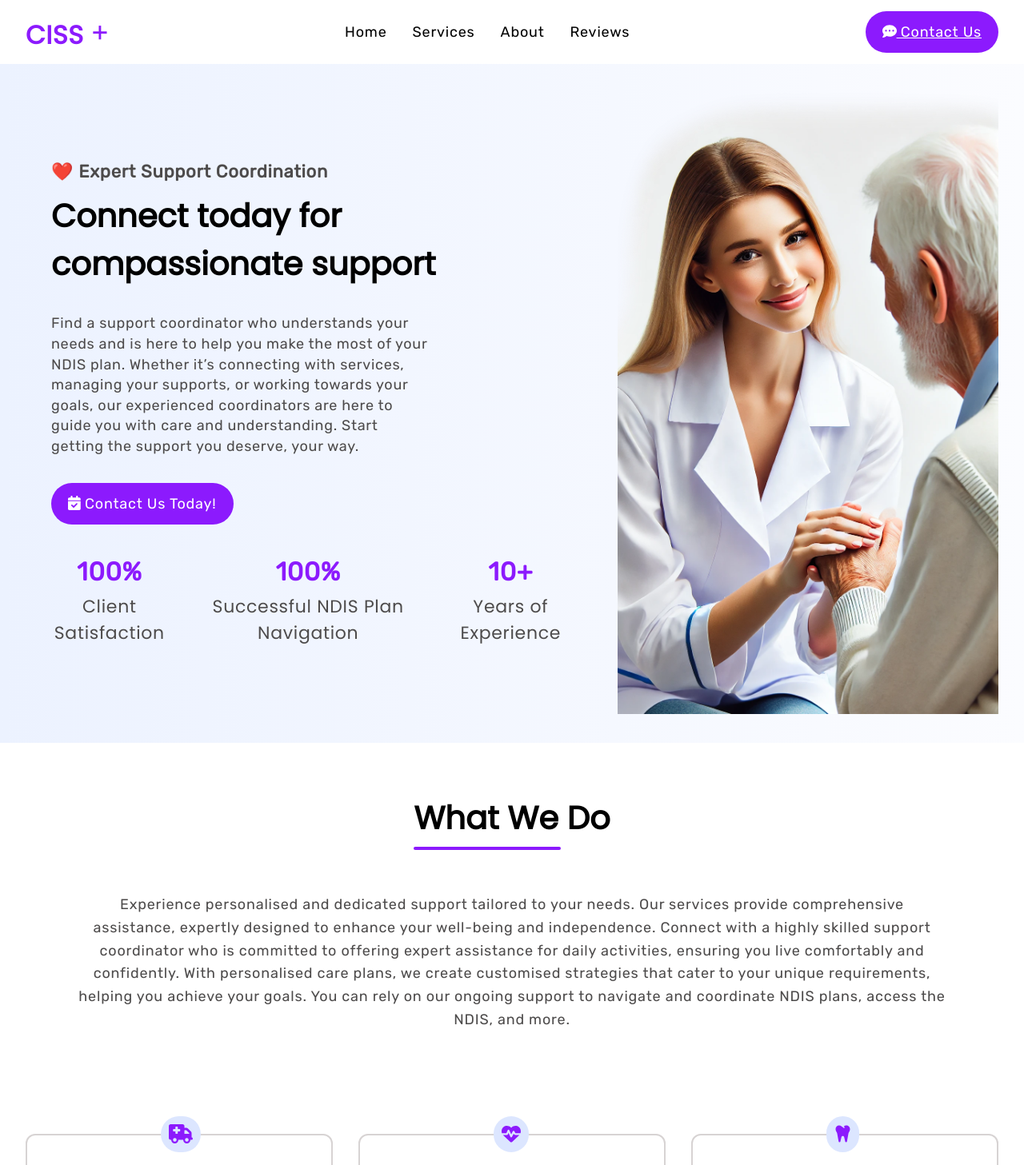
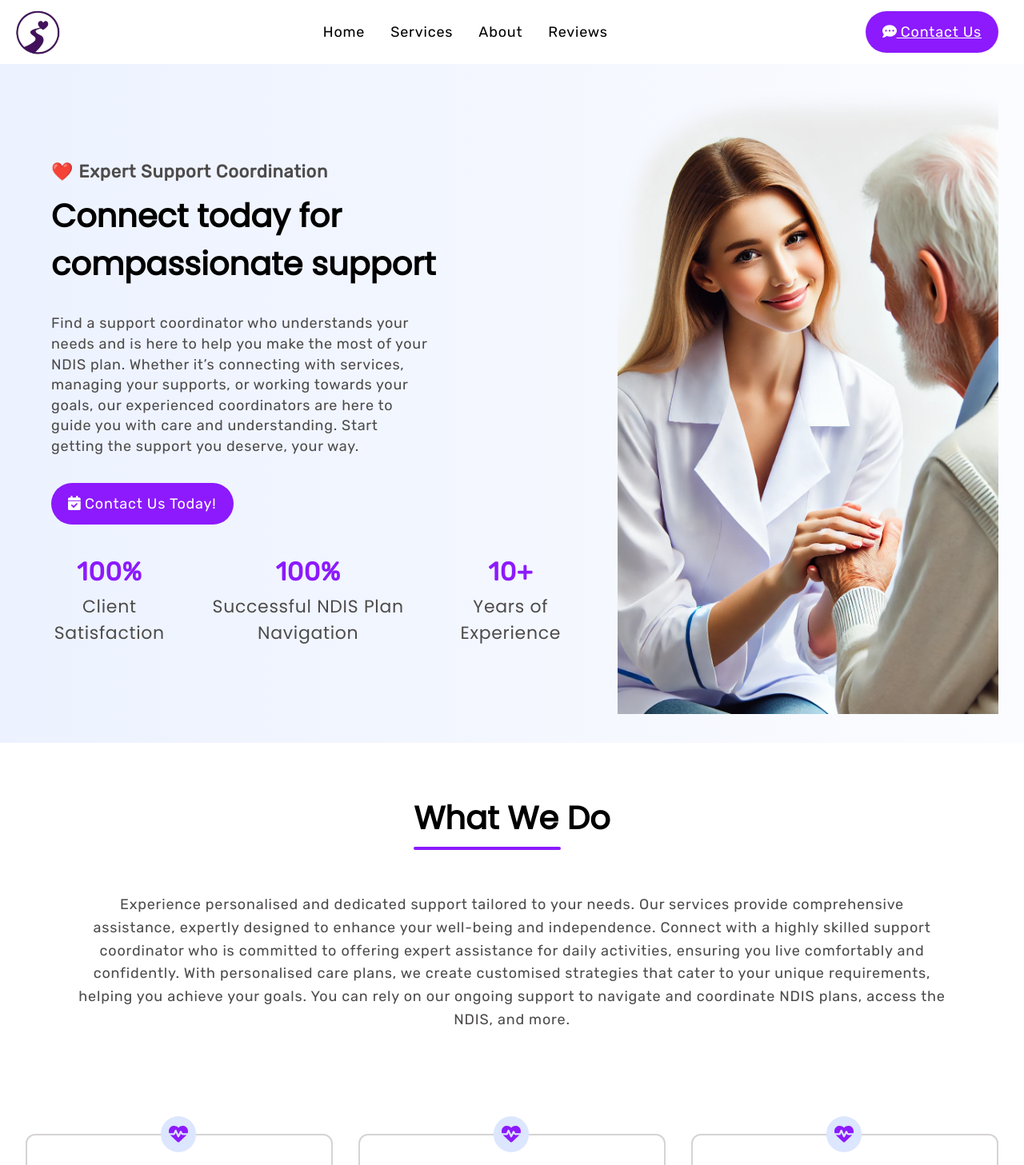
Before and after one commit to ThugPigeon653/ciss, a React (Create React App) app: page / in a window 1280 px wide. Shown: the top 1457 px of the page at 80% size. Built offline with nearby package versions, Linux system fonts and the light colour scheme.

Commit message:
Changed logo

```diff
--- a/src/Components/BookAppointment.js
+++ b/src/Components/BookAppointment.js
@@ -32,16 +32,16 @@ function BookAppointment() {
       </p>
 
         <p className="ba-checks ba-check-first">
-          <FontAwesomeIcon icon={faCircleCheck} style={{ color: "#1E8FFD" }} /> Dedicated Support Coordinator
+          <FontAwesomeIcon icon={faCircleCheck} style={{ color: "#8c1afd" }} /> Dedicated Support Coordinator
         </p>
         <p className="ba-checks">
-          <FontAwesomeIcon icon={faCircleCheck} style={{ color: "#1E8FFD" }} /> Comprehensive Care Management
+          <FontAwesomeIcon icon={faCircleCheck} style={{ color: "#8c1afd" }} /> Comprehensive Care Management
         </p>
         <p className="ba-checks">
-          <FontAwesomeIcon icon={faCircleCheck} style={{ color: "#1E8FFD" }} /> 24/7 Support Availability
+          <FontAwesomeIcon icon={faCircleCheck} style={{ color: "#8c1afd" }} /> 24/7 Support Availability
         </p>
         <p className="ba-checks ba-check-last">
-          <FontAwesomeIcon icon={faCircleCheck} style={{ color: "#1E8FFD" }} /> Easy and Quick Referral Pathway
+          <FontAwesomeIcon icon={faCircleCheck} style={{ color: "#8c1afd" }} /> Easy and Quick Referral Pathway
         </p>
         <button
           className="text-appointment-btn"
--- a/src/Components/Info.js
+++ b/src/Components/Info.js
@@ -26,7 +26,7 @@ function Info() {
         <InformationCard
           title="Personalised Support Coordination"
           description="Our personalised support coordination services are here to help you navigate the NDIS and get the most from your plan. Whether you need assistance finding the right providers, understanding your funding, or working towards your goals, you can count on dedicated guidance tailored to your unique needs—supporting your choice, control, and confidence every step of the way."
-          icon={faTruckMedical}
+          icon={faHeartPulse}
         />
 
         <InformationCard
@@ -42,7 +42,7 @@ function Info() {
           description="We offer comprehensive care management to ensure all aspects of your well-being
           are addressed. From coordinating medical appointments and therapies to providing emotional
           support and advocacy, our holistic approach ensures you receive continuous and compassionate care."
-          icon={faTooth}
+          icon={faHeartPulse}
         />
       </div>
     </div>
--- a/src/Components/Navbar.js
+++ b/src/Components/Navbar.js
@@ -8,6 +8,9 @@ import {
 import "../Styles/Navbar.css";
 import { Link } from "react-router-dom";
 import { toast } from "react-toastify";
+import logo from '../Assets/logo.png';
+
+<img src={logo} alt="Logo" />
 
 function Navbar() {
   const [nav, setNav] = useState(false);
@@ -31,9 +34,10 @@ function Navbar() {
     <div className="navbar-section">
       <h1 className="navbar-title">
         <Link to="/">
-          CISS <span className="navbar-sign">+</span>
-        </Link>
-      </h1>
+          <img src={logo} alt="CISS Logo" className="navbar-logo" />
+          <span className="navbar-sign"></span>
+            </Link>
+          </h1>
 
       {/* Desktop Navigation */}
       <ul className="navbar-items">
@@ -92,11 +96,6 @@ function Navbar() {
             </a>
           </li>
           <li>
-            <a onClick={openNav} href="#doctors">
-              Doctors
-            </a>
-          </li>
-          <li>
             <a onClick={openNav} href="#contact">
               Contact
             </a>
--- a/src/Styles/Navbar.css
+++ b/src/Styles/Navbar.css
@@ -14,11 +14,12 @@
 .navbar-title {
     font-family: 'Poppins', sans-serif;
 }
-.navbar-sign {
-    color: #8c1afd;
-    font-family: Cambria, sans-serif;
-    font-size: 40px;
-    font-weight: bold;
+.navbar-logo {
+    height: 70px;
+    vertical-align: middle;
+    background: transparent;
+    object-fit: contain;
+    margin-left: -20px;
 }
 .navbar-items {
     list-style-type: none;
@@ -113,7 +114,7 @@
     transition: color .3s ease-in-out;
 }
 .mobile-navbar-links li a:hover {
-    color: #0cc2ea;
+    color: #8c1afd;
 }
 /* Responsive */
 @media screen and (max-width: 900px) {
```
Also changed, not shown: src/Assets/logo.png (added).
